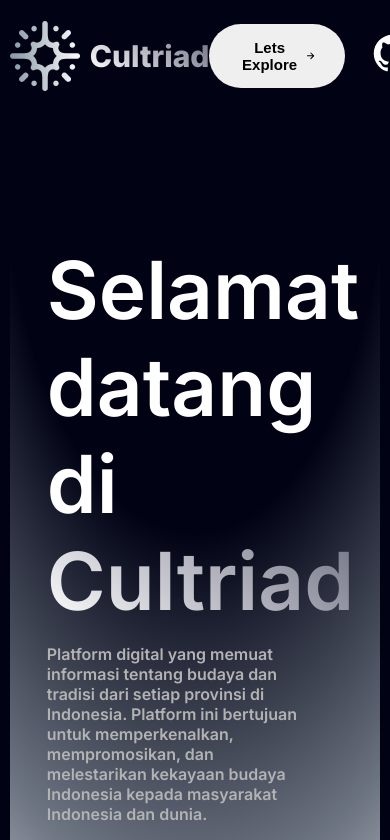
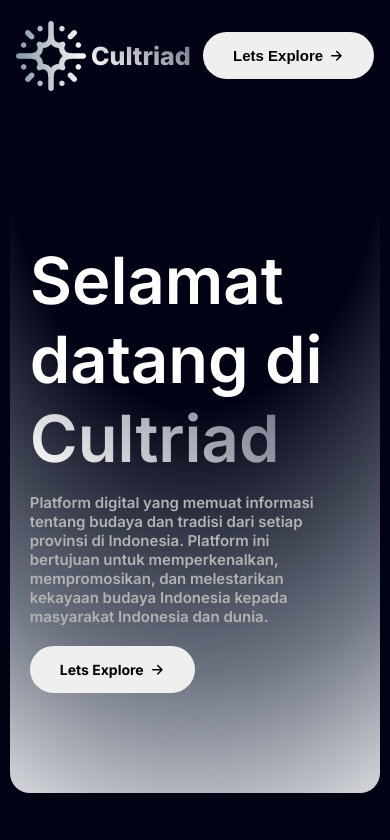
Before and after one commit to Chaarleesss/Cultriad, a plain HTML site: page HTML/index.html in a window 390 px wide. Shown: the top 840 px of the page. Drawn offline with Linux system fonts and the light colour scheme; a web font is replaced by a local one.

Commit message:
Main-Responsive

```diff
--- a/CSS/index.css
+++ b/CSS/index.css
@@ -85,6 +85,21 @@ body {
   }
 }
 
+@media screen and (max-width: 600px) {
+  .nav-logo p {
+    font-size: 25px;
+  }
+  .nav-logo img {
+    margin-right: 5px;
+  }
+  .nav-end .g-icon {
+    display: none;
+  }
+  .nav-end button {
+    margin-right: 0px;
+  }
+}
+
 .Top-content {
   padding-top: 150px;
   padding-bottom: 150px;
@@ -132,7 +147,10 @@ body {
   font-size: 15px;
   padding: 15px 30px 15px 30px;
   border-radius: 40px;
-  margin-right: 20px;
+}
+
+.button-text button svg {
+  margin-left: 5px;
 }
 
 @media screen and (max-width: 1400px) {
@@ -142,6 +160,36 @@ body {
 
   .desc-text {
     max-width: 90%;
+  }
+}
+
+@media screen and (max-width: 600px) {
+  .Top-content {
+    padding-bottom: 100px;
+    margin: 0;
+    margin-left: 20px;
+  }
+
+  .big-text p {
+    font-size: 65px;
+  }
+
+  .big-text span {
+    font-size: 65px;
+  }
+  .desc-text {
+    max-width: 100%;
+  }
+
+  .desc-text p {
+    font-size: 15px;
+  }
+  .button-text button {
+    font-size: 14px;
+    padding: 15px 30px 15px 30px;
+  }
+  .button-text button svg {
+    margin-left: 5px;
   }
 }
 
```
